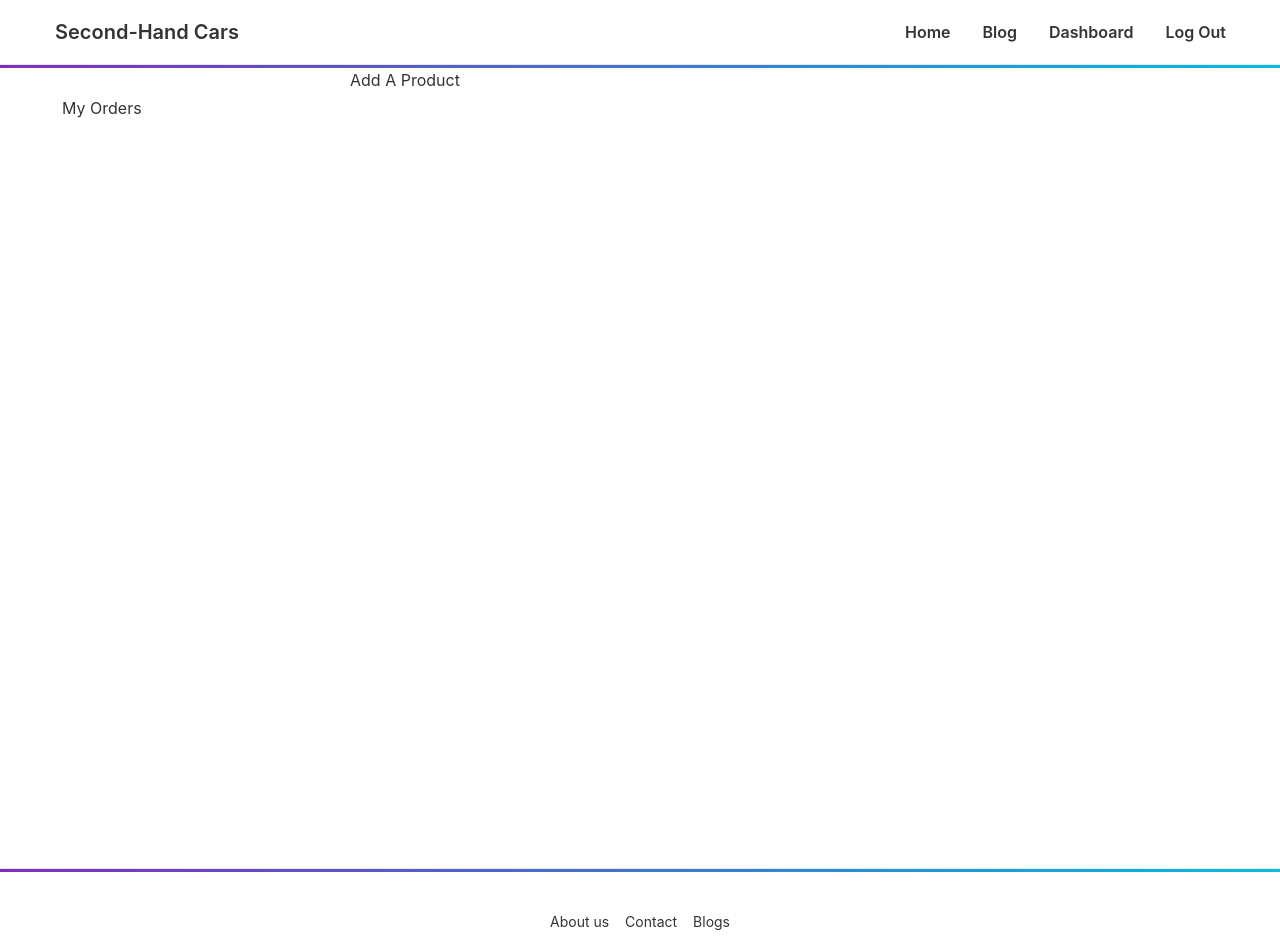
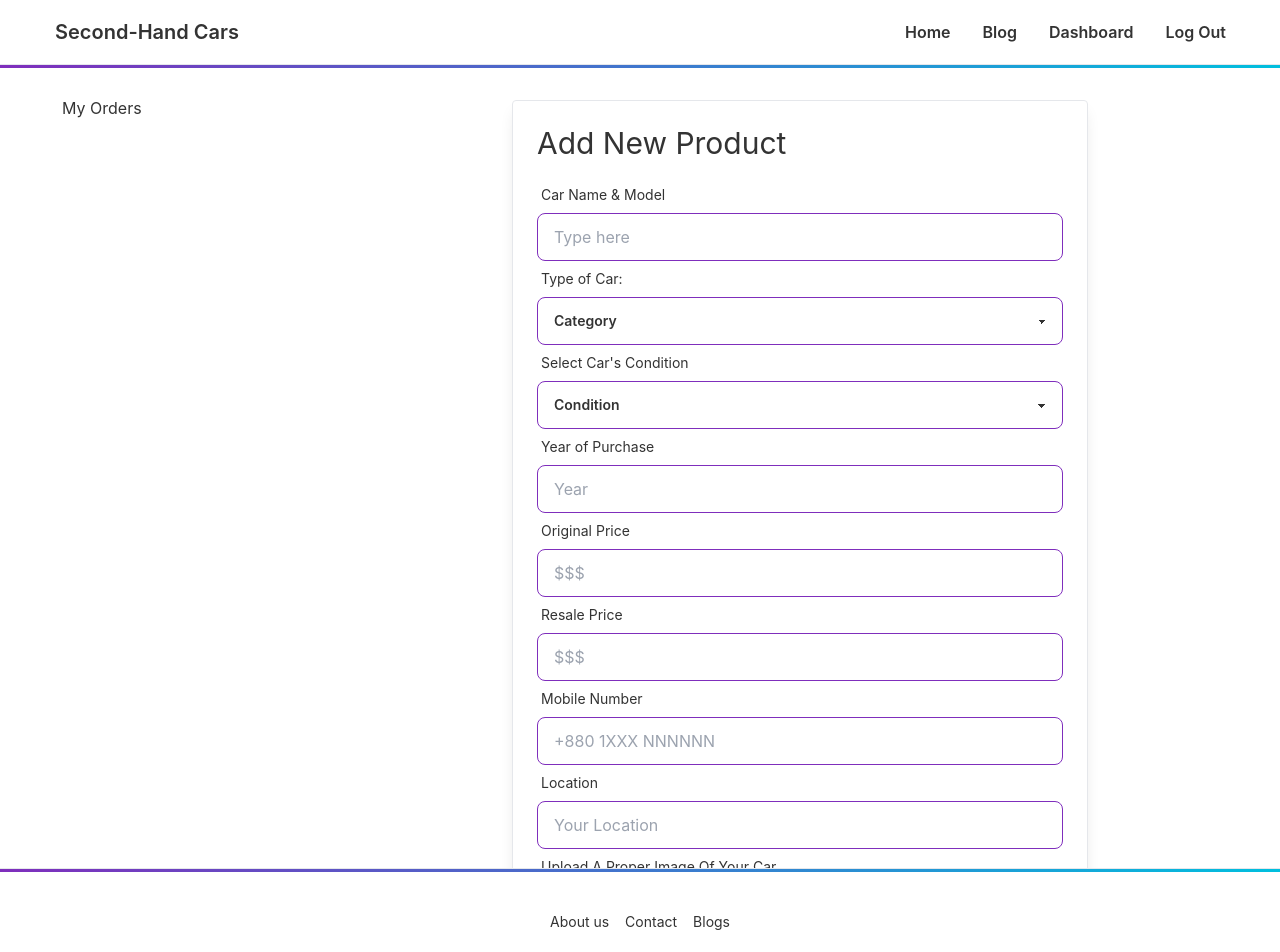
Before and after one commit to shamratPG/second-hand-cars-client, a React (Create React App) app: page /dashboard/addProduct in a window 1280 px wide. Shown: the top 952 px of the page. Built offline with nearby package versions, Linux system fonts and the light colour scheme; no server answers; sample sign-in values are in the browser's storage.

Commit message:
added funtionality to add product in server

```diff
--- a/src/Components/Header.js
+++ b/src/Components/Header.js
@@ -29,7 +29,7 @@ const Header = () => {
                     <div className="dropdown">
 
                         {/* drawer btn  */}
-                        <label tabIndex={1} className="btn btn-ghost lg:hidden">
+                        <label htmlFor="side-menu" tabIndex={1} className="btn btn-ghost lg:hidden">
                             <svg xmlns="http://www.w3.org/2000/svg" className="h-5 w-5" fill="none" viewBox="0 0 24 24" stroke="currentColor"><path strokeLinecap="round" strokeLinejoin="round" strokeWidth="2" d="M4 6h16M4 12h8m-8 6h16" /></svg>
                         </label>
 
--- a/src/Context/AuthProvider.js
+++ b/src/Context/AuthProvider.js
@@ -74,7 +74,8 @@ const AuthProvider = ({ children }) => {
         })
             .then(res => res.json())
             .then(data => {
-                toast.success(`New ${role} Created`)
+                data.acknowledged &&
+                    toast.success(`New ${role} Created`);
             })
     }
 
--- a/src/Layouts/DashboardLayout/DashboardLayout.js
+++ b/src/Layouts/DashboardLayout/DashboardLayout.js
@@ -45,14 +45,14 @@ const DashboardLayout = () => {
 
 
             <div className="drawer drawer-mobile max-w-[1220px] mx-auto">
-                <input id="my-drawer-2" type="checkbox" className="drawer-toggle" />
+                <input id="side-menu" type="checkbox" className="drawer-toggle" />
                 <div className="drawer-content">
                     <Outlet></Outlet>
-                    <label htmlFor="my-drawer-2" className="btn btn-primary drawer-button lg:hidden">Open drawer</label>
+                    {/* <label htmlFor="side-menu" className="btn btn-primary drawer-button lg:hidden">Open drawer</label>  */}
 
                 </div>
                 <div className="drawer-side">
-                    <label htmlFor="my-drawer-2" className="drawer-overlay"></label>
+                    <label htmlFor="side-menu" className="drawer-overlay"></label>
                     <ul className="menu p-4 w-80 bg-base-100 text-base-content">
                         {menu}
                     </ul>
--- a/src/Pages/Dashboard/SellerPages/AddProduct.js
+++ b/src/Pages/Dashboard/SellerPages/AddProduct.js
@@ -1,9 +1,168 @@
-import React from 'react';
+import React, { useContext, useState } from 'react';
+import { useForm } from 'react-hook-form';
+import toast from 'react-hot-toast';
+import { Navigate } from 'react-router-dom';
+import Button from '../../../Components/Button';
+import { AuthContext } from '../../../Context/AuthProvider';
 
 const AddProduct = () => {
+
+    const [error, setError] = useState('');
+
+    const { user } = useContext(AuthContext);
+
+    const imageApiKey = process.env.REACT_APP_imagebb;
+
+    const { register, handleSubmit, reset } = useForm();
+
+
+    const handleProductSubmit = data => {
+        //Send image to the server
+        const image = data.image[0];
+        const formData = new FormData();
+        formData.append('image', image);
+        const url = `https://api.imgbb.com/1/upload?expiration=600&key=${imageApiKey}`
+        fetch(url, {
+            method: 'POST',
+            body: formData
+        })
+            .then(res => res.json())
+            .then(imgData => {
+                if (imgData.success) {
+                    data.image = imgData.data.url;
+                    const productData = { ...data, sellerEmail: user.email, status: 'unsold' }
+                    console.log(productData)
+
+                    //Save Product info in db
+                    fetch('http://localhost:5000/products', {
+                        method: 'POST',
+                        headers: {
+                            'content-type': 'application/json',
+                        },
+                        body: JSON.stringify(productData)
+                    })
+                        .then(res => res.json())
+                        .then(result => {
+                            console.log(result);
+                            toast.success(`${data.carName} is added successfully`);
+                            reset()
+                        })
+                }
+            })
+
+
+
+    }
+
+
     return (
-        <div>
-            Add A Product
+        <div className='container mx-auto max-w-xl'>
+            <form onSubmit={handleSubmit(handleProductSubmit)} className='w-full border border-1 p-6 shadow-lg rounded my-8'>
+                <h2 className="text-3xl mb-4">Add New Product</h2>
+
+                {/* Car Name & Model   */}
+
+                <div className="form-control w-full">
+                    <label className="label">
+                        <span className="label-text">Car Name & Model</span>
+                    </label>
+                    <input name='carName' type="text" placeholder="Type here" className="input input-bordered input-primary w-full" {...register("carName", { required: true })} />
+                </div>
+
+                {/* Type of Car:  */}
+                <div className="form-control w-full">
+                    <label className="label">
+                        <span className="label-text">Type of Car:</span>
+                    </label>
+                    <select className="select select-bordered select-primary" {...register("category", { required: true })} defaultValue="category">
+                        <option disabled value='category'>Category</option>
+                        <option value="suv">SUV</option>
+                        <option value="sedan">Sedan</option>
+                        <option value="pickUp">Pick up Truck</option>
+                        <option value="luxuryCar">Luxury Car</option>
+                    </select>
+                </div>
+
+                {/* Select Car's Condition */}
+
+                <div className="form-control w-full">
+                    <label className="label">
+                        <span className="label-text">Select Car's Condition</span>
+                    </label>
+                    <select className="select select-bordered select-primary" {...register("condition", { required: true })} defaultValue="condition">
+                        <option disabled value='condition'>Condition</option>
+                        <option value='excellent'>Excellent</option>
+                        <option value='good'>Good</option>
+                        <option value='fair'>Fair</option>
+                    </select>
+                </div>
+
+                {/* Year of Purchase */}
+                <div className="form-control w-full">
+                    <label className="label">
+                        <span className="label-text">Year of Purchase</span>
+                    </label>
+                    <input name='year' type="number" placeholder="Year" className="input input-bordered input-primary w-full" {...register("year", { required: true })} />
+                </div>
+
+                {/* Original Price  */}
+                <div className="form-control w-full">
+                    <label className="label">
+                        <span className="label-text">Original Price</span>
+                    </label>
+                    <input name='originalPrice' type="number" placeholder="$$$" className="input input-bordered input-primary w-full" {...register("originalPrice", { required: true })} />
+                </div>
+
+                {/* Resale Price  */}
+                <div className="form-control w-full">
+                    <label className="label">
+                        <span className="label-text">Resale Price</span>
+                    </label>
+                    <input name='resalePrice' type="number" placeholder="$$$" className="input input-bordered input-primary w-full" {...register("resalePrice", { required: true })} />
+                </div>
+
+                {/* Mobile Number  */}
+                <div className="form-control w-full">
+                    <label className="label">
+                        <span className="label-text">Mobile Number</span>
+                    </label>
+                    <input name='sellerPhone' type="tel" placeholder="+880 1XXX NNNNNN" className="input input-bordered input-primary w-full" {...register("sellerPhone", { required: true })} />
+                </div>
+
+                {/* Location */}
+                <div className="form-control w-full">
+                    <label className="label">
+                        <span className="label-text">Location</span>
+                    </label>
+                    <input name='sellerLocation' type="text" placeholder="Your Location" className="input input-bordered input-primary w-full" {...register("sellerLocation", { required: true })} />
+                </div>
+
+                {/* Image */}
+                <div className="form-control w-full">
+                    <label className="label">
+                        <span className="label-text capitalize">Upload a proper Image of your car</span>
+                    </label>
+                    <input name='image' type="file" placeholder="Type here" className="w-full" {...register("image", { required: true })} />
+                </div>
+
+                {/* Description  */}
+                <div className="form-control mb-4">
+                    <label className="label">
+                        <span className="label-text">Car Description</span>
+                    </label>
+                    <textarea className="textarea textarea-bordered textarea-primary h-24" placeholder="Write Your Car's Details" {...register("description", { required: true })}></textarea>
+                </div>
+
+
+                <Button>Submit</Button>
+
+                <span className='text-error block mt-2'>{error}</span>
+
+                <hr className="my-8 w-full h-1 bg-gradient-to-r from-primary to-secondary rounded " />
+
+
+            </form>
+
         </div>
     );
 };
--- a/src/Routes/PrivateRoutes/PrivateRoutes.js
+++ b/src/Routes/PrivateRoutes/PrivateRoutes.js
@@ -7,7 +7,9 @@ const PrivateRoute = ({ children }) => {
     const location = useLocation();
 
     if (loading) {
-        return <progress className="progress w-56"></progress>
+        return <div className='h-[100vh] flex justify-center items-center'>
+            <progress className="progress w-56"></progress>
+        </div>
     }
 
     if (user) {
```
